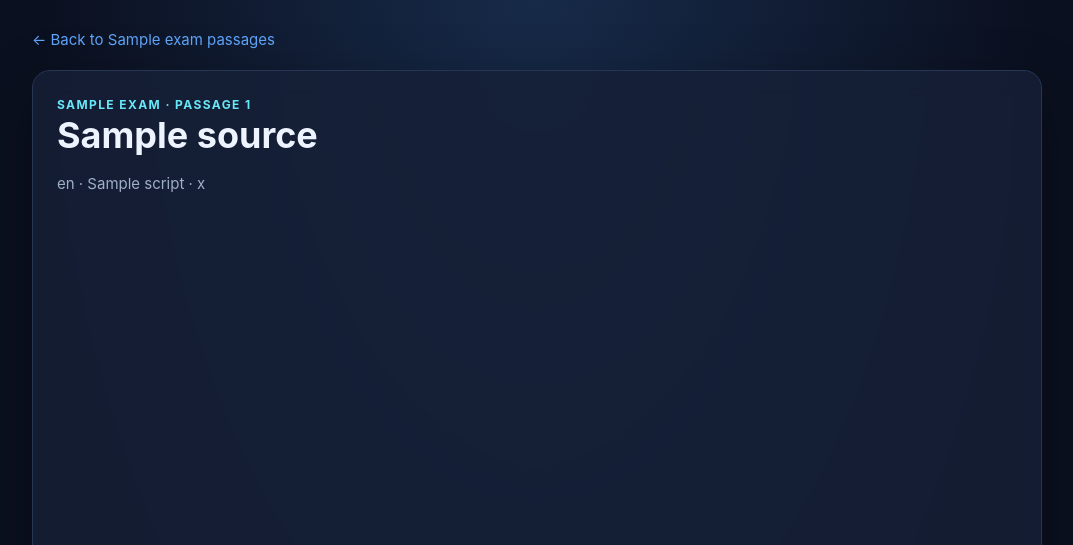
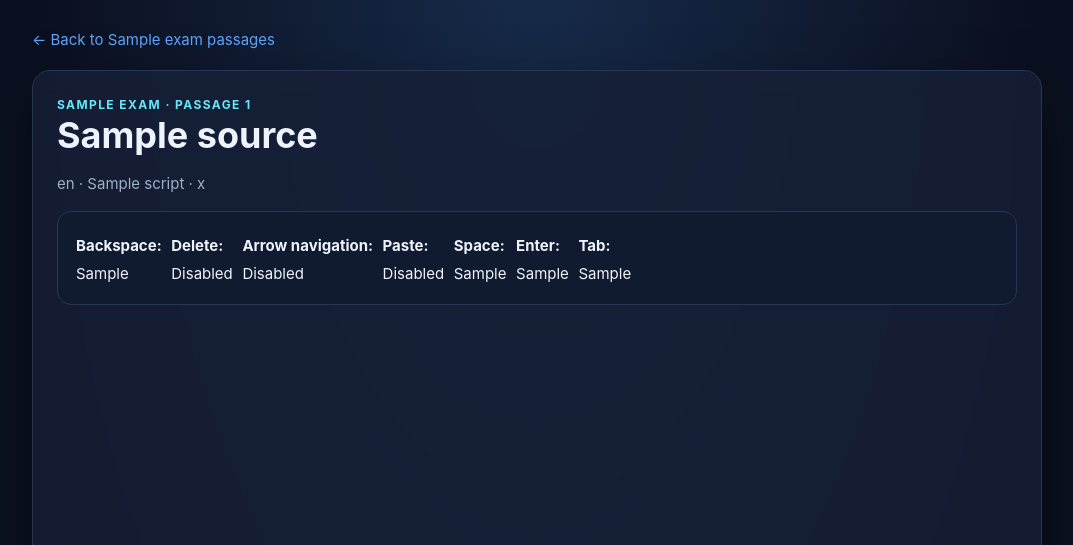
Before and after one commit to vikashphogat0-ux/typingskillzone-django, a Django app: template backend/passages/templates/passages/simulator_detail.html in a window 1280 px wide. Shown: the part 58-603 px from the top of the page, without its empty margins (103-1176 px from the left). Run offline with Django 5.2, Linux system fonts and the light colour scheme; the template is opened without the code that fills it: most values are stand-ins (such as "Sample title", 1, 10 or a date in 2020); data that the repository does not hold is empty; parts of the project's set-up code (start-up, migrations or seed data) failed here and were passed over.

Commit message:
feat(passages): show simulator keyboard policy before test

```diff
--- a/backend/passages/templates/passages/simulator_detail.html
+++ b/backend/passages/templates/passages/simulator_detail.html
@@ -7,6 +7,15 @@
   <h1>{{ passage.source.title }}</h1>
   <p>{{ passage.source.language }}{% if passage.source.script %} · {{ passage.source.script }}{% endif %} · {{ exam.get_passage_layout_display }}</p>
   {% if exam.passage_layout == "UNCONFIGURED" %}<p class="muted">Presentation format is awaiting reference verification. Original source formatting is retained.</p>{% endif %}
+  <div class="item" style="margin:.75rem 0;display:flex;gap:.6rem;flex-wrap:wrap;">
+    <span><strong>Backspace:</strong> {{ exam.backspace_policy }}</span>
+    <span><strong>Delete:</strong> {% if exam.allow_delete %}Allowed{% else %}Disabled{% endif %}</span>
+    <span><strong>Arrow navigation:</strong> {% if exam.allow_arrow_navigation %}Allowed{% else %}Disabled{% endif %}</span>
+    <span><strong>Paste:</strong> {% if exam.allow_paste %}Allowed{% else %}Disabled{% endif %}</span>
+    <span><strong>Space:</strong> {{ exam.space_behavior }}</span>
+    <span><strong>Enter:</strong> {{ exam.enter_behavior }}</span>
+    <span><strong>Tab:</strong> {{ exam.tab_behavior }}</span>
+  </div>
   <article class="passage" style="font-family:{{ exam.passage_font_family|default:'Arial'|escape }};font-size:{{ exam.passage_font_size_pt }}pt;line-height:{{ exam.passage_line_height }};text-align:{{ exam.passage_alignment }};tab-size:{{ exam.passage_tab_size }};white-space:pre-wrap;{% if exam.passage_first_line_indent_em %}text-indent:{{ exam.passage_first_line_indent_em }}em;{% endif %}">
     {% if exam.passage_layout == "PARAGRAPHS" or exam.passage_layout == "TCS" %}
       {% for paragraph in passage.rendered_paragraphs %}<p style="margin:0 0 {{ exam.passage_paragraph_spacing_pt }}pt 0;">{{ paragraph }}</p>{% endfor %}
```
